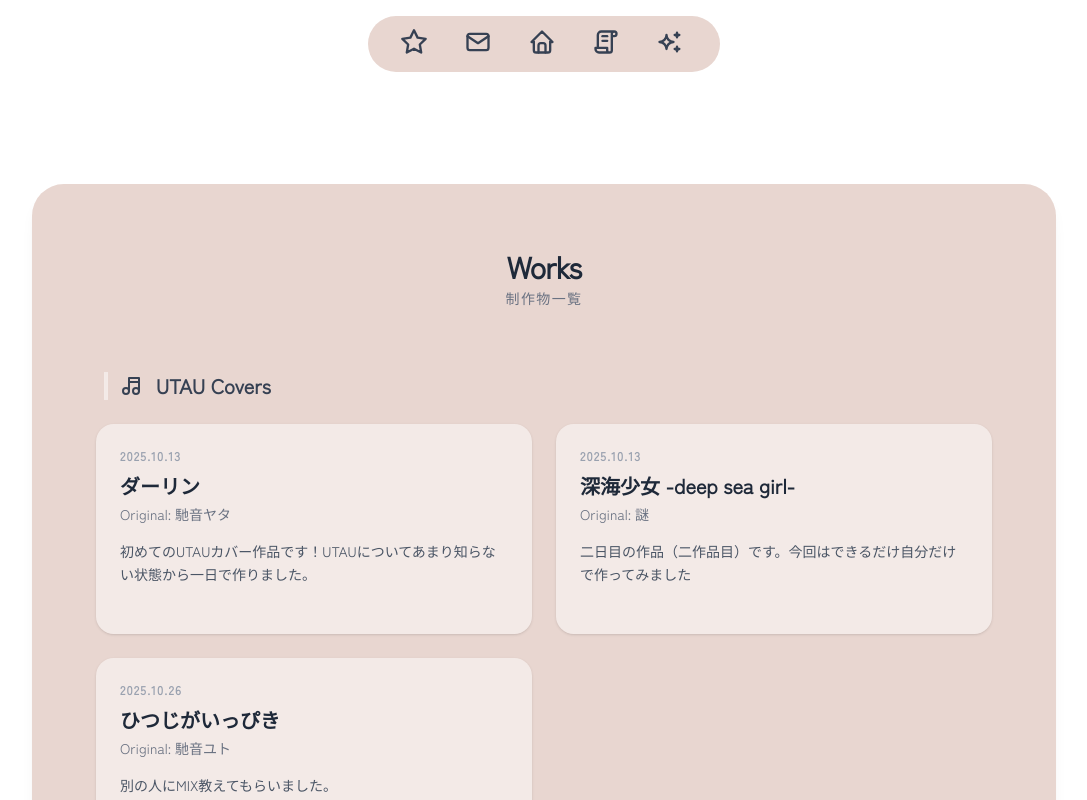
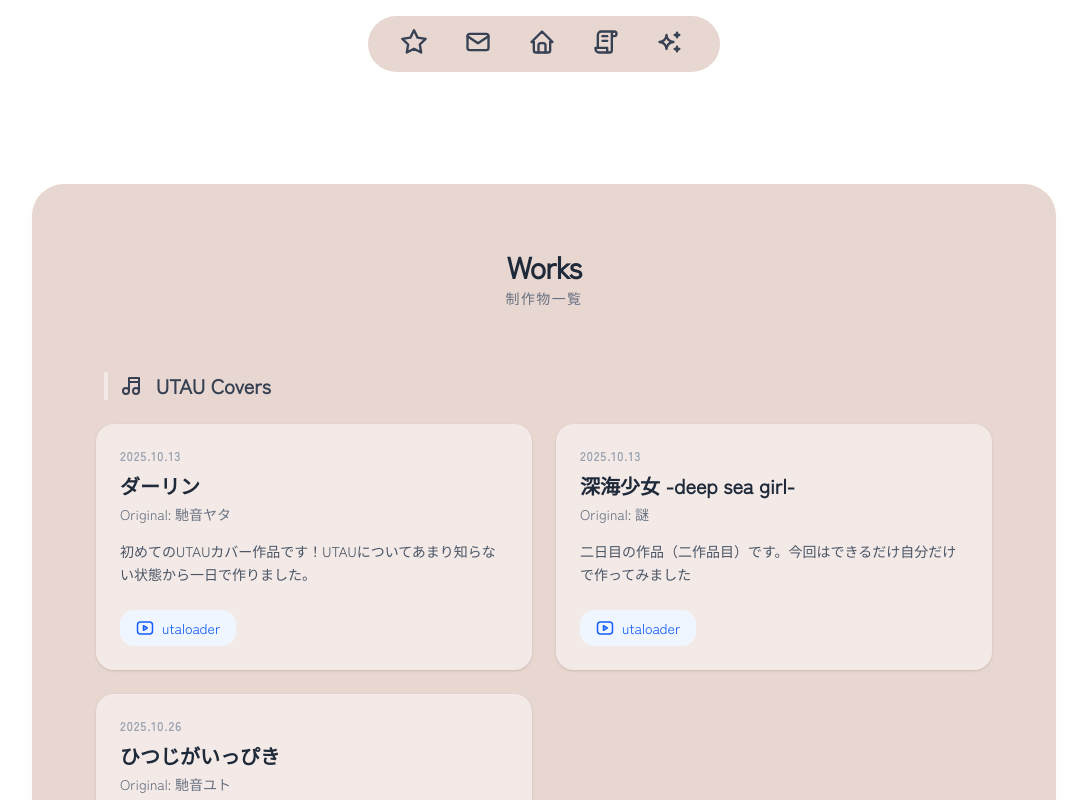
Before and after one commit to ayane0857/ayane-official-site-v2, a Next.js app: page /works in a window 1280 px wide. Shown: the top 800 px of the page, without its empty margins (96-1183 px from the left). Built offline with nearby package versions, Linux system fonts and the light colour scheme.

Commit message:
UTAUカバー作品のURLフィールドを統一し、YouTubeリンクを削除

```diff
--- a/app/works/page.tsx
+++ b/app/works/page.tsx
@@ -29,8 +29,7 @@ const utauWorks = [
     Source: "馳音ヤタ",
     description:
       "初めてのUTAUカバー作品です！UTAUについてあまり知らない状態から一日で作りました。",
-    youtubeUrl: "",
-    otherUrl: "https://utaloader.net/music/20251012171037191623",
+    url: "https://utaloader.net/music/20251012171037191623",
     date: "2025.10.13",
   },
   {
@@ -38,16 +37,14 @@ const utauWorks = [
     Source: "謎",
     description:
       "二日目の作品（二作品目）です。今回はできるだけ自分だけで作ってみました",
-    youtubeUrl: "",
-    otherUrl: "https://utaloader.net/music/20251013044059705603",
+    url: "https://utaloader.net/music/20251013044059705603",
     date: "2025.10.13",
   },
   {
     title: "ひつじがいっぴき",
     Source: "馳音ユト",
     description: "別の人にMIX教えてもらいました。",
-    youtubeUrl: "",
-    otherUrl: "https://utaloader.net/music/20251025171825824177",
+    url: "https://utaloader.net/music/20251025171825824177",
     date: "2025.10.26",
   },
 ];
@@ -118,15 +115,15 @@ export default function Works() {
                     {work.description}
                   </p>
                   <div className="flex flex-wrap gap-3 mt-auto">
-                    {work.youtubeUrl && (
+                    {work.url && (
                       <a
-                        href={work.youtubeUrl}
+                        href={work.url}
                         target="_blank"
                         rel="noopener noreferrer"
-                        className="flex items-center gap-2 bg-red-50 hover:bg-red-100 text-red-600 px-4 py-2 rounded-xl text-sm font-medium transition-colors"
+                        className="flex items-center gap-2 bg-blue-50 hover:bg-blue-100 text-blue-600 px-4 py-2 rounded-xl text-sm font-medium transition-colors"
                       >
                         <TbBrandYoutube size={18} />
-                        YouTube
+                        utaloader
                       </a>
                     )}
                   </div>
```
